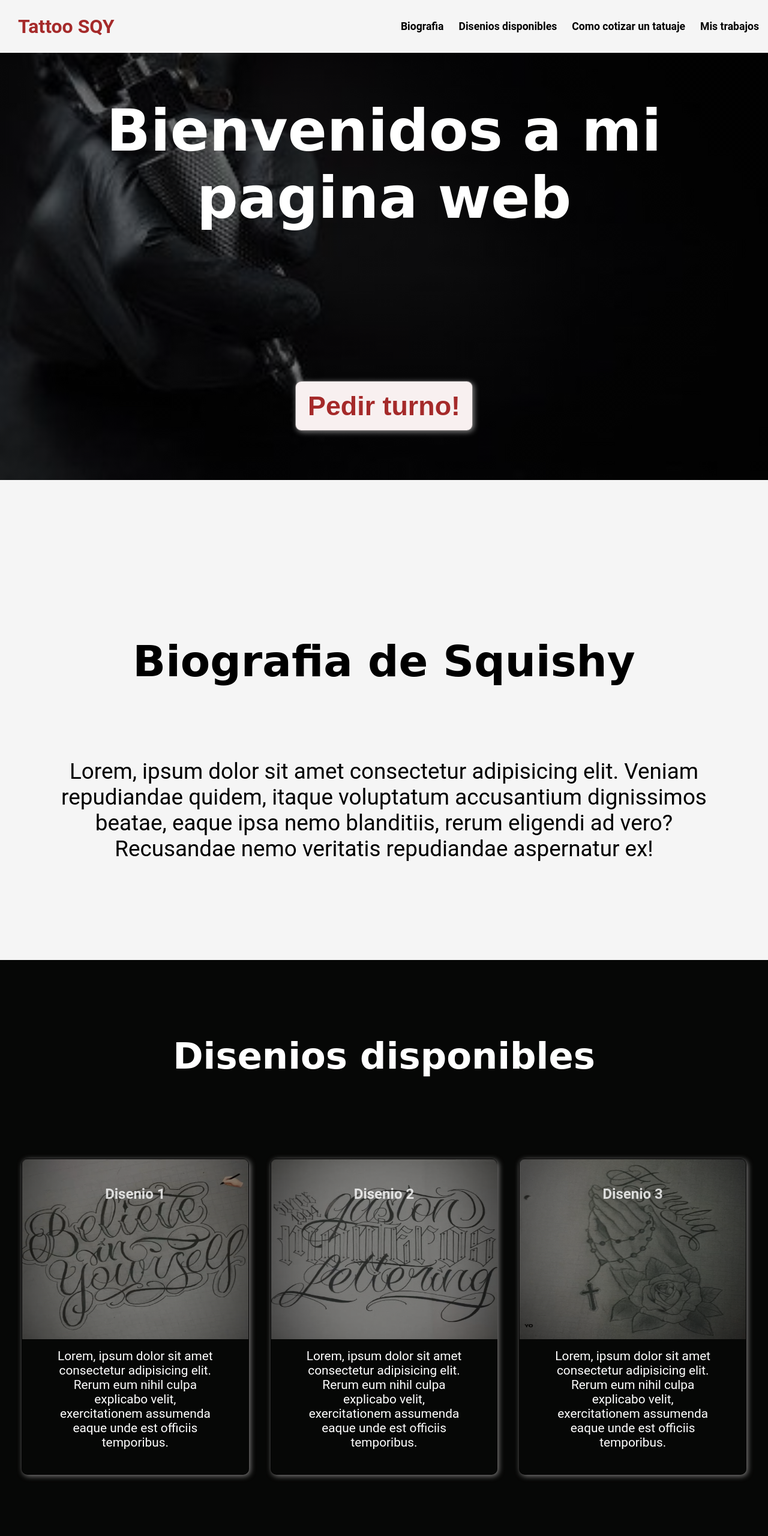
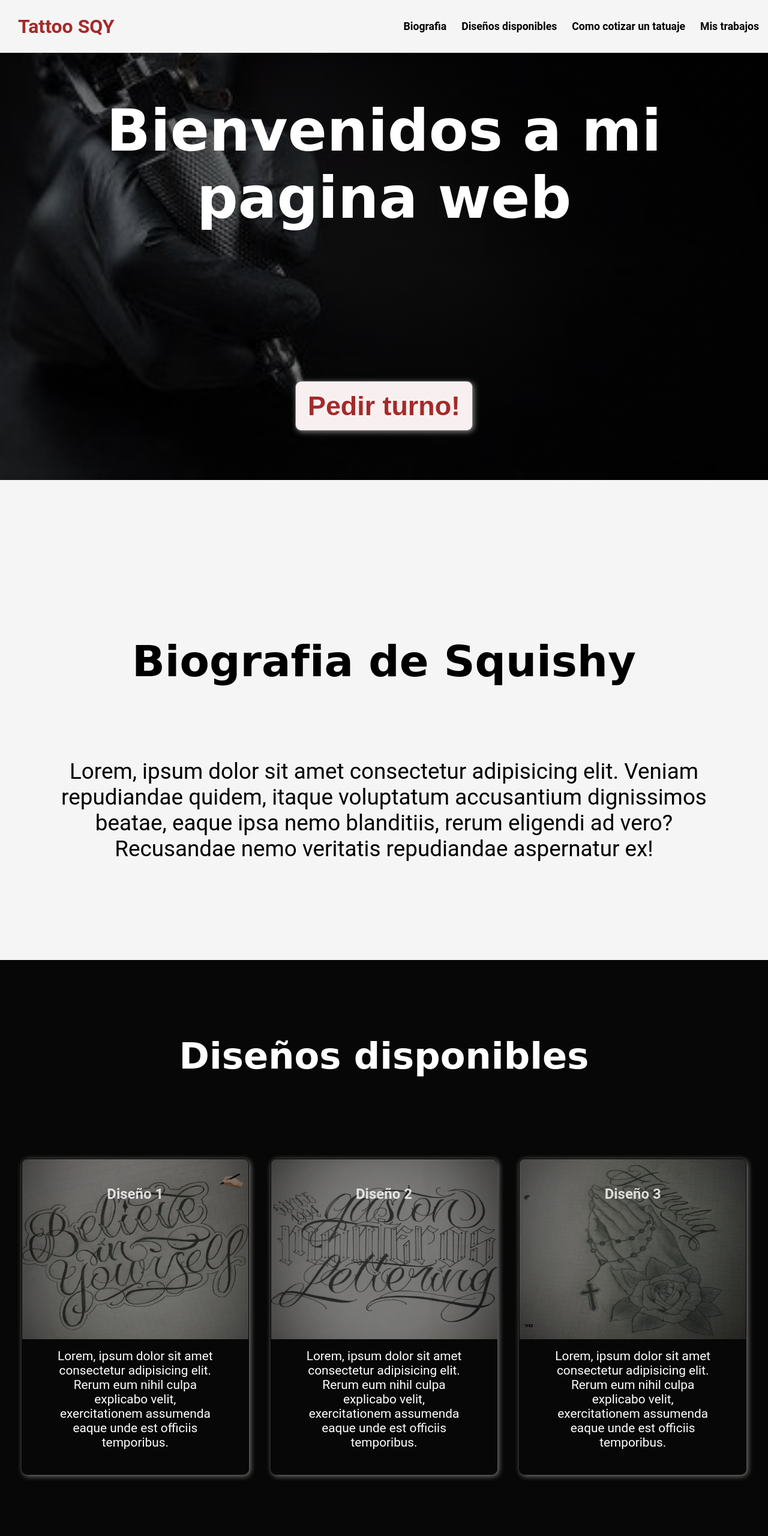
Before and after one commit to EmmanuelYapura/Tattoo-Design-SQY, a plain HTML site: page public/index.html in a window 1280 px wide. Shown: the top 2560 px of the page at 60% size. Drawn offline with Linux system fonts and the light colour scheme.

Commit message:
agrega caracter

```diff
--- a/public/index.html
+++ b/public/index.html
@@ -1,5 +1,5 @@
 <!DOCTYPE html>
-<html lang="en">
+<html lang="es">
 <head>
     <meta charset="UTF-8">
     <meta http-equiv="X-UA-Compatible" content="IE=edge">
@@ -15,7 +15,7 @@
             <p class="logo">Tattoo SQY</p>
             <nav>
                 <a href="#biografia">Biografia</a>
-                <a href="#disenios-disponibles">Disenios disponibles</a>
+                <a href="#disenios-disponibles">Diseños disponibles</a>
                 <a href="#cotizacion-tattoo">Como cotizar un tatuaje</a>
                 <a href="#trabajos">Mis trabajos</a>
             </nav>
@@ -43,19 +43,19 @@
     <!-- disenios -->
     <section id="disenios-disponibles">
         <div class="container">
-            <h2>Disenios disponibles</h2>
+            <h2>Diseños disponibles</h2>
 
             <div class="disenios">
                 <div class="carta">
-                    <h3>Disenio 1</h3>
+                    <h3>Diseño 1</h3>
                     <p>Lorem, ipsum dolor sit amet consectetur adipisicing elit. Rerum eum nihil culpa explicabo velit, exercitationem assumenda eaque unde est officiis temporibus.</p>
                 </div>
                 <div class="carta">
-                    <h3>Disenio 2</h3>
+                    <h3>Diseño 2</h3>
                     <p>Lorem, ipsum dolor sit amet consectetur adipisicing elit. Rerum eum nihil culpa explicabo velit, exercitationem assumenda eaque unde est officiis temporibus.</p>
                 </div>
                 <div class="carta">
-                    <h3>Disenio 3</h3>
+                    <h3>Diseño 3</h3>
                     <p>Lorem, ipsum dolor sit amet consectetur adipisicing elit. Rerum eum nihil culpa explicabo velit, exercitationem assumenda eaque unde est officiis temporibus.</p>
                 </div>
             </div>
@@ -71,8 +71,8 @@
                 <h3>Tener en cuenta:</h3>
                 <ul>
                     <li>✔️ Ubicacion</li>
-                    <li>✔️ Tamanio en cm</li>
-                    <li>✔️ Disenio del tatuaje</li>
+                    <li>✔️ Tamaño en cm</li>
+                    <li>✔️ Diseño del tatuaje</li>
                     <li>✔️ Foto de la zona a tatuar</li>
                 </ul>
         </div>
```
